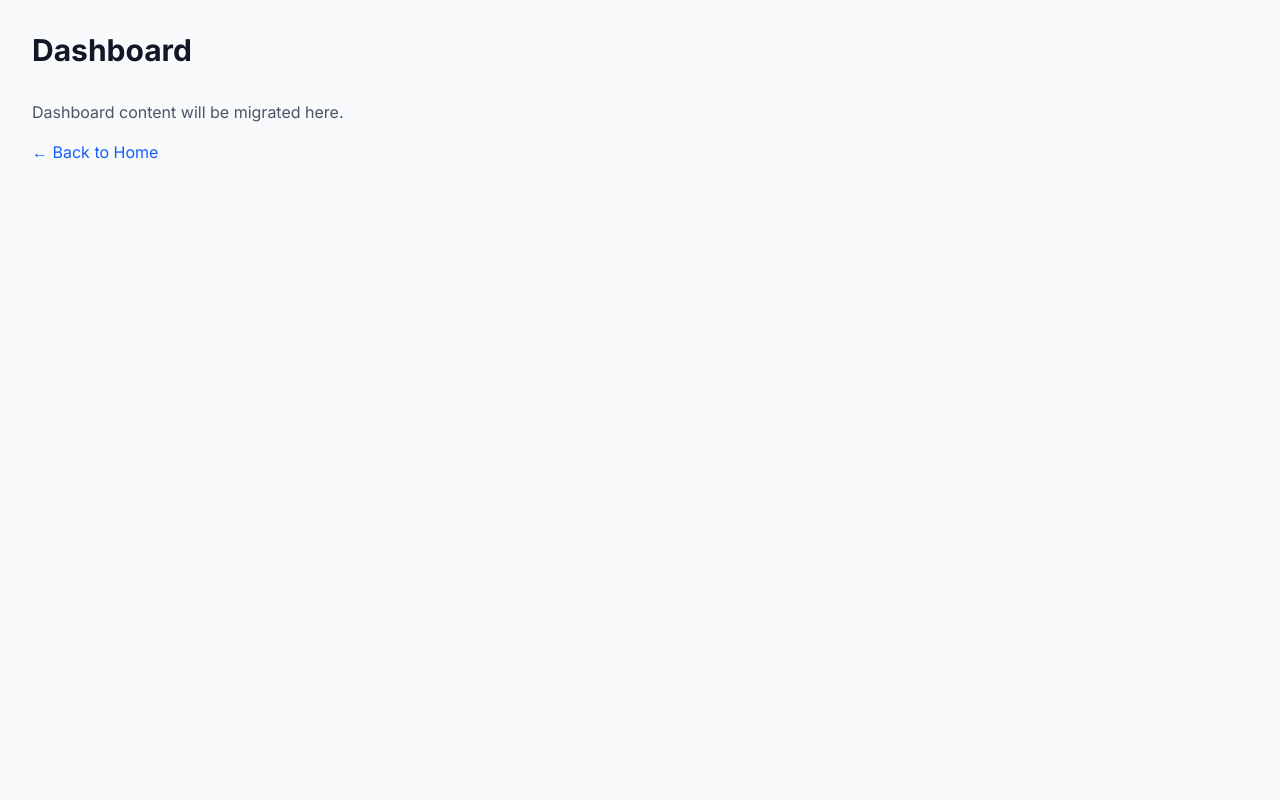
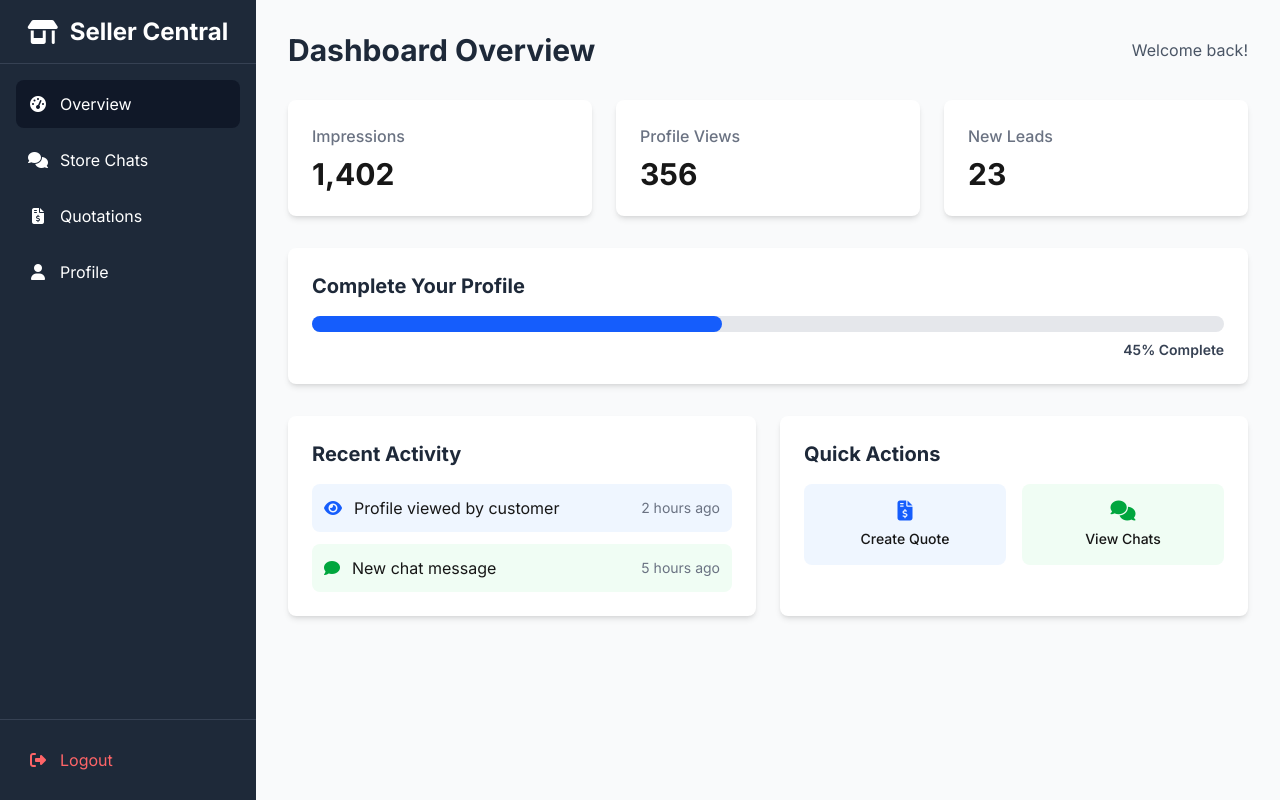
Before and after one commit to krishnateja-ai/Shramic_Business, a Next.js app: page /dashboard in a window 1280 px wide. Built offline with nearby package versions, Linux system fonts and the light colour scheme.

Commit message:
Day 2: Fixed Empty page components with React components

```diff
--- a/src/app/chats/page.tsx
+++ b/src/app/chats/page.tsx
@@ -3,7 +3,7 @@ export default function ChatsPage() {
     <div className="min-h-screen bg-gray-50 p-8">
       <h1 className="text-3xl font-bold text-gray-900 mb-8">Chats</h1>
       <p className="text-gray-600">Chats content will be migrated here.</p>
-      <a href="/" className="text-blue-600 hover:text-blue-800 mt-4 inline-block">← Back to Home</a>
+      <a href="/dashboard" className="text-blue-600 hover:text-blue-800 mt-4 inline-block">← Back to Dashboard</a>
     </div>
   )
 }
--- a/src/app/dashboard/page.tsx
+++ b/src/app/dashboard/page.tsx
@@ -1,9 +1,78 @@
+import Sidebar from '@/components/layout/Sidebar'
+
 export default function DashboardPage() {
   return (
-    <div className="min-h-screen bg-gray-50 p-8">
-      <h1 className="text-3xl font-bold text-gray-900 mb-8">Dashboard</h1>
-      <p className="text-gray-600">Dashboard content will be migrated here.</p>
-      <a href="/" className="text-blue-600 hover:text-blue-800 mt-4 inline-block">← Back to Home</a>
+    <div className="flex h-screen bg-gray-50">
+      <Sidebar />
+
+      <main className="flex-1 p-8 overflow-y-auto">
+        <header className="flex justify-between items-center mb-8">
+          <h1 className="text-3xl font-bold text-gray-800">Dashboard Overview</h1>
+          <div className="text-gray-600">Welcome back!</div>
+        </header>
+
+        {/* Stats Cards */}
+        <div className="grid grid-cols-1 md:grid-cols-3 gap-6 mb-8">
+          <div className="bg-white p-6 rounded-lg shadow-md">
+            <h4 className="text-gray-500 font-medium">Impressions</h4>
+            <p className="text-3xl font-bold mt-2">1,402</p>
+          </div>
+          <div className="bg-white p-6 rounded-lg shadow-md">
+            <h4 className="text-gray-500 font-medium">Profile Views</h4>
+            <p className="text-3xl font-bold mt-2">356</p>
+          </div>
+          <div className="bg-white p-6 rounded-lg shadow-md">
+            <h4 className="text-gray-500 font-medium">New Leads</h4>
+            <p className="text-3xl font-bold mt-2">23</p>
+          </div>
+        </div>
+
+        {/* Profile Progress */}
+        <div className="bg-white p-6 rounded-lg shadow-md mb-8">
+          <h3 className="text-xl font-bold text-gray-800 mb-4">Complete Your Profile</h3>
+          <div className="w-full bg-gray-200 rounded-full h-4">
+            <div className="bg-blue-600 h-4 rounded-full transition-all duration-500" style={{ width: '45%' }}></div>
+          </div>
+          <p className="text-right text-sm mt-2 font-semibold text-gray-700">45% Complete</p>
+        </div>
+
+        {/* Quick Stats */}
+        <div className="grid grid-cols-1 lg:grid-cols-2 gap-6">
+          <div className="bg-white p-6 rounded-lg shadow-md">
+            <h3 className="text-xl font-bold text-gray-800 mb-4">Recent Activity</h3>
+            <div className="space-y-3">
+              <div className="flex items-center justify-between p-3 bg-blue-50 rounded-lg">
+                <div className="flex items-center">
+                  <i className="fas fa-eye text-blue-600 mr-3"></i>
+                  <span>Profile viewed by customer</span>
+                </div>
+                <span className="text-sm text-gray-500">2 hours ago</span>
+              </div>
+              <div className="flex items-center justify-between p-3 bg-green-50 rounded-lg">
+                <div className="flex items-center">
+                  <i className="fas fa-comment text-green-600 mr-3"></i>
+                  <span>New chat message</span>
+                </div>
+                <span className="text-sm text-gray-500">5 hours ago</span>
+              </div>
+            </div>
+          </div>
+
+          <div className="bg-white p-6 rounded-lg shadow-md">
+            <h3 className="text-xl font-bold text-gray-800 mb-4">Quick Actions</h3>
+            <div className="grid grid-cols-2 gap-4">
+              <a href="/quotations" className="p-4 text-center bg-blue-50 rounded-lg hover:bg-blue-100 transition-colors">
+                <i className="fas fa-file-invoice-dollar text-blue-600 text-xl mb-2"></i>
+                <p className="text-sm font-medium">Create Quote</p>
+              </a>
+              <a href="/chats" className="p-4 text-center bg-green-50 rounded-lg hover:bg-green-100 transition-colors">
+                <i className="fas fa-comments text-green-600 text-xl mb-2"></i>
+                <p className="text-sm font-medium">View Chats</p>
+              </a>
+            </div>
+          </div>
+        </div>
+      </main>
     </div>
   )
 }
--- a/src/app/profile/page.tsx
+++ b/src/app/profile/page.tsx
@@ -0,0 +1,9 @@
+export default function ProfilePage() {
+  return (
+    <div className="min-h-screen bg-gray-50 p-8">
+      <h1 className="text-3xl font-bold text-gray-900 mb-8">Profile</h1>
+      <p className="text-gray-600">Profile content will be migrated here.</p>
+      <a href="/dashboard" className="text-blue-600 hover:text-blue-800 mt-4 inline-block">← Back to Dashboard</a>
+    </div>
+  )
+}
--- /dev/null
+++ b/src/app/quatations/page.tsx
@@ -0,0 +1,9 @@
+export default function QuotationsPage() {
+  return (
+    <div className="min-h-screen bg-gray-50 p-8">
+      <h1 className="text-3xl font-bold text-gray-900 mb-8">Quotations</h1>
+      <p className="text-gray-600">Quotations content will be migrated here.</p>
+      <a href="/dashboard" className="text-blue-600 hover:text-blue-800 mt-4 inline-block">← Back to Dashboard</a>
+    </div>
+  )
+}
--- a/src/app/register/page.tsx
+++ b/src/app/register/page.tsx
@@ -3,7 +3,7 @@ export default function RegisterPage() {
     <div className="min-h-screen bg-gray-50 p-8">
       <h1 className="text-3xl font-bold text-gray-900 mb-8">Register</h1>
       <p className="text-gray-600">Registration form will be migrated here.</p>
-      <a href="/" className="text-blue-600 hover:text-blue-800 mt-4 inline-block">← Back to Home</a>
+      <a href="/" className="text-blue-600 hover:text-blue-800 mt-4 inline-block">← Back to Login</a>
     </div>
   )
 }
--- /dev/null
+++ b/src/components/layout/Header.tsx
@@ -0,0 +1,23 @@
+export default function Header() {
+  return (
+    <header className="bg-white shadow-sm border-b">
+      <nav className="container mx-auto px-4 py-4">
+        <div className="flex justify-between items-center">
+          <div className="flex items-center space-x-2">
+            <i className="fas fa-store-alt text-2xl text-blue-600"></i>
+            <span className="text-xl font-bold text-gray-900">Seller Portal</span>
+          </div>
+          <div className="flex items-center space-x-6">
+            <a href="/dashboard" className="text-gray-700 hover:text-blue-600">Dashboard</a>
+            <a href="/chats" className="text-gray-700 hover:text-blue-600">Chats</a>
+            <a href="/quotations" className="text-gray-700 hover:text-blue-600">Quotations</a>
+            <a href="/profile" className="text-gray-700 hover:text-blue-600">Profile</a>
+            <button className="text-gray-700 hover:text-red-600">
+              <i className="fas fa-sign-out-alt"></i>
+            </button>
+          </div>
+        </div>
+      </nav>
+    </header>
+  )
+}
--- /dev/null
+++ b/src/components/layout/Sidebar.tsx
@@ -0,0 +1,33 @@
+export default function Sidebar() {
+  return (
+    <aside className="w-64 bg-gray-800 text-white flex-shrink-0 flex flex-col">
+      <div className="h-16 flex items-center justify-center text-2xl font-bold border-b border-gray-700">
+        <i className="fas fa-store-alt mr-3"></i> Seller Central
+      </div>
+      <nav className="flex-grow p-4 space-y-2">
+        <a href="/dashboard" className="flex items-center p-3 rounded-lg bg-gray-900 text-white transition-colors">
+          <i className="fas fa-tachometer-alt fa-fw w-6 mr-3"></i>
+          <span>Overview</span>
+        </a>
+        <a href="/chats" className="flex items-center p-3 rounded-lg hover:bg-gray-700 transition-colors">
+          <i className="fas fa-comments fa-fw w-6 mr-3"></i>
+          <span>Store Chats</span>
+        </a>
+        <a href="/quotations" className="flex items-center p-3 rounded-lg hover:bg-gray-700 transition-colors">
+          <i className="fas fa-file-invoice-dollar fa-fw w-6 mr-3"></i>
+          <span>Quotations</span>
+        </a>
+        <a href="/profile" className="flex items-center p-3 rounded-lg hover:bg-gray-700 transition-colors">
+          <i className="fas fa-user fa-fw w-6 mr-3"></i>
+          <span>Profile</span>
+        </a>
+      </nav>
+      <div className="p-4 border-t border-gray-700">
+        <button className="w-full flex items-center p-3 rounded-lg text-red-400 hover:bg-red-500 hover:text-white transition-colors">
+          <i className="fas fa-sign-out-alt fa-fw w-6 mr-3"></i>
+          <span>Logout</span>
+        </button>
+      </div>
+    </aside>
+  )
+}
```
